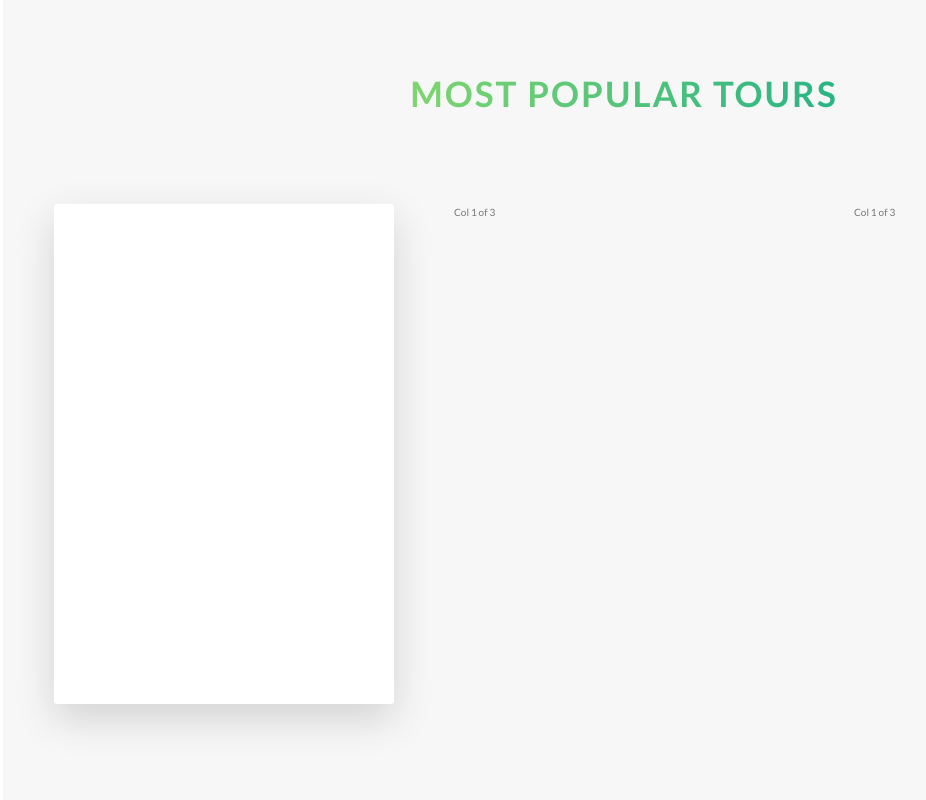
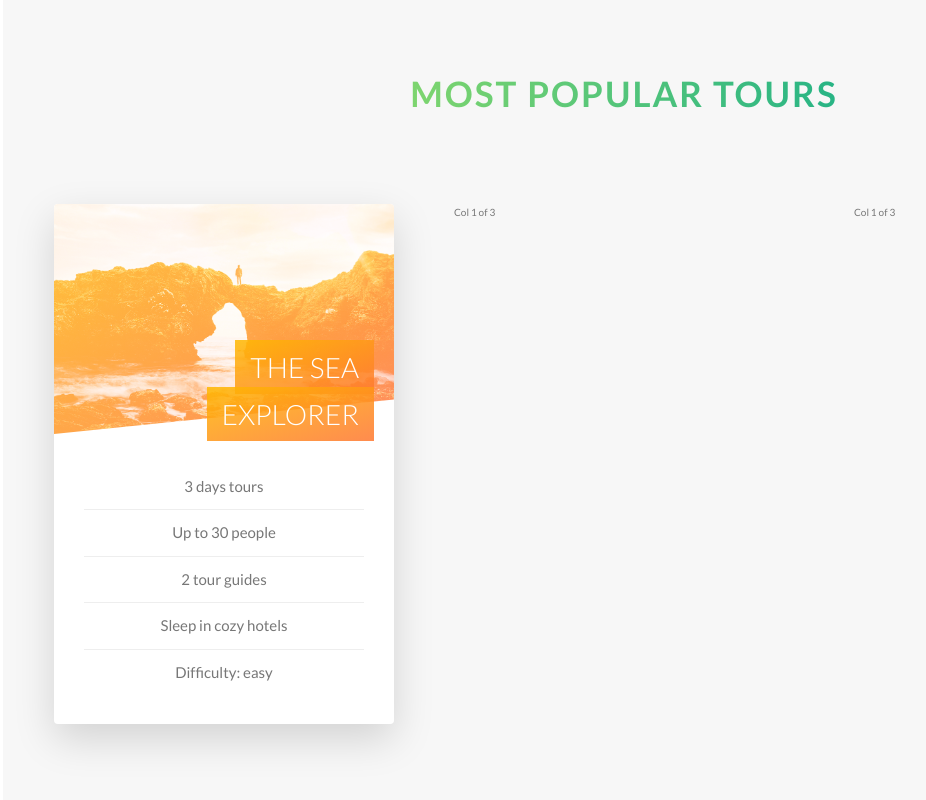
Before and after one commit to JorgeRodz/natours, a website built with Parcel: page starter/index.html in a window 1280 px wide. Shown: the part 2305-3105 px from the top of the page, without its empty margins (16-942 px from the left). Built offline with nearby package versions, Linux system fonts and the light colour scheme.

Commit message:
Se termino de diseñar la parte frontal que conformaran nuestras cards

```diff
--- a/starter/index.html
+++ b/starter/index.html
@@ -137,7 +137,23 @@
             <div class="col-1-of-3">
               <div class="card">
                 <div class="card__side card__side--front">
-                  FRONT
+                  <div class="card__picture card__picture--1">
+                    &nbsp;
+                  </div>
+                  <h4 class="card__heading">
+                    <span class="card__heading-span card__heading-span--1">
+                      The sea explorer
+                    </span>
+                  </h4>
+                  <div class="card__details">
+                    <ul>
+                      <li>3 days tours</li>
+                      <li>Up to 30 people</li>
+                      <li>2 tour guides</li>
+                      <li>Sleep in cozy hotels</li>
+                      <li>Difficulty: easy</li>
+                    </ul>
+                  </div>
                 </div>
                 <div class="card__side card__side--back card__side--back-1">
                   BACK
--- a/starter/sass/abstracts/_variable.scss
+++ b/starter/sass/abstracts/_variable.scss
@@ -10,6 +10,7 @@ $color-tertiary-light: #2998ff;
 $color-tertiary-dark: #5643fa;
 
 $color-grey-light-1: #f7f7f7;
+$color-grey-light-2: #eee;
 
 $color-grey-dark: #777;
 $color-white: #fff;
--- a/starter/sass/components/_card.scss
+++ b/starter/sass/components/_card.scss
@@ -1,21 +1,21 @@
 .card {
   position: relative;
-  height: 50rem;
+  height: 52rem;
 
   perspective: 150rem;
   -moz-perspective: 150rem;
 
   &__side {
-    height: 50rem;
+    height: 52rem;
     transition: all 0.8s ease;
-    color: white;
     font-size: 2rem;
     position: absolute;
     top: 0;
     left: 0;
     width: 100%;
     backface-visibility: hidden;
-    border-radius: 0.3rem;
+    border-radius: 0.4rem;
+    overflow: hidden; // para ocultar las puntas de la imagen
     box-shadow: 0 1.5rem 4rem rgba($color-black, $alpha: 0.15);
 
     &--front {
@@ -36,10 +36,77 @@
   }
 
   &:hover &__side--front {
-    transform: rotateY(180deg);
+    transform: rotateY(-180deg);
   }
 
   &:hover &__side--back {
     transform: rotateY(0);
   }
+
+  // FRONT SIDE STYLING
+  &__picture {
+    background-size: cover;
+    height: 23rem;
+    background-blend-mode: screen;
+    -webkit-clip-path: polygon(0 0, 100% 0, 100% 85%, 0% 100%);
+    clip-path: polygon(0 0, 100% 0, 100% 85%, 0% 100%);
+
+    &--1 {
+      background-image: linear-gradient(
+          to right bottom,
+          $color-secondary-light,
+          $color-secondary-dark
+        ),
+        url("../img/nat-5.jpg");
+    }
+    &--2 {
+      background-image: url("../img/nat-5.jpg");
+    }
+    &--3 {
+      background-image: url("../img/nat-5.jpg");
+    }
+  }
+
+  &__heading {
+    font-size: 2.8rem;
+    font-weight: 300;
+    text-transform: uppercase;
+    text-align: right;
+    color: $color-white;
+    position: absolute;
+    top: 14rem;
+    right: 2rem;
+    width: 75%;
+  }
+
+  &__heading-span {
+    padding: 1rem 1.5rem;
+    -webkit-box-decoration-break: clone;
+    box-decoration-break: clone;
+
+    &--1 {
+      background-image: linear-gradient(
+        to right bottom,
+        rgba($color-secondary-light, 0.85),
+        rgba($color-secondary-dark, 0.85)
+      );
+    }
+  }
+
+  &__details {
+    ul {
+      list-style: none;
+      padding: 3rem;
+      text-align: center;
+
+      li {
+        font-size: 1.5rem;
+        padding: 1rem;
+
+        &:not(:last-child) {
+          border-bottom: 1px solid $color-grey-light-2;
+        }
+      }
+    }
+  }
 }
--- a/starter/sass/layout/_header.scss
+++ b/starter/sass/layout/_header.scss
@@ -9,6 +9,7 @@
     url("../img/hero.jpg");
   background-size: cover; /*To fits the img into the viewport*/
   background-position: top; /* Specifies the initial position of the background image(s) (after any resizing) */
+  -webkit-clip-path: polygon(0 0, 100% 0, 100% 75vh, 0 100%);
   clip-path: polygon(0 0, 100% 0, 100% 75vh, 0 100%);
 
   &__logo-box {
```
